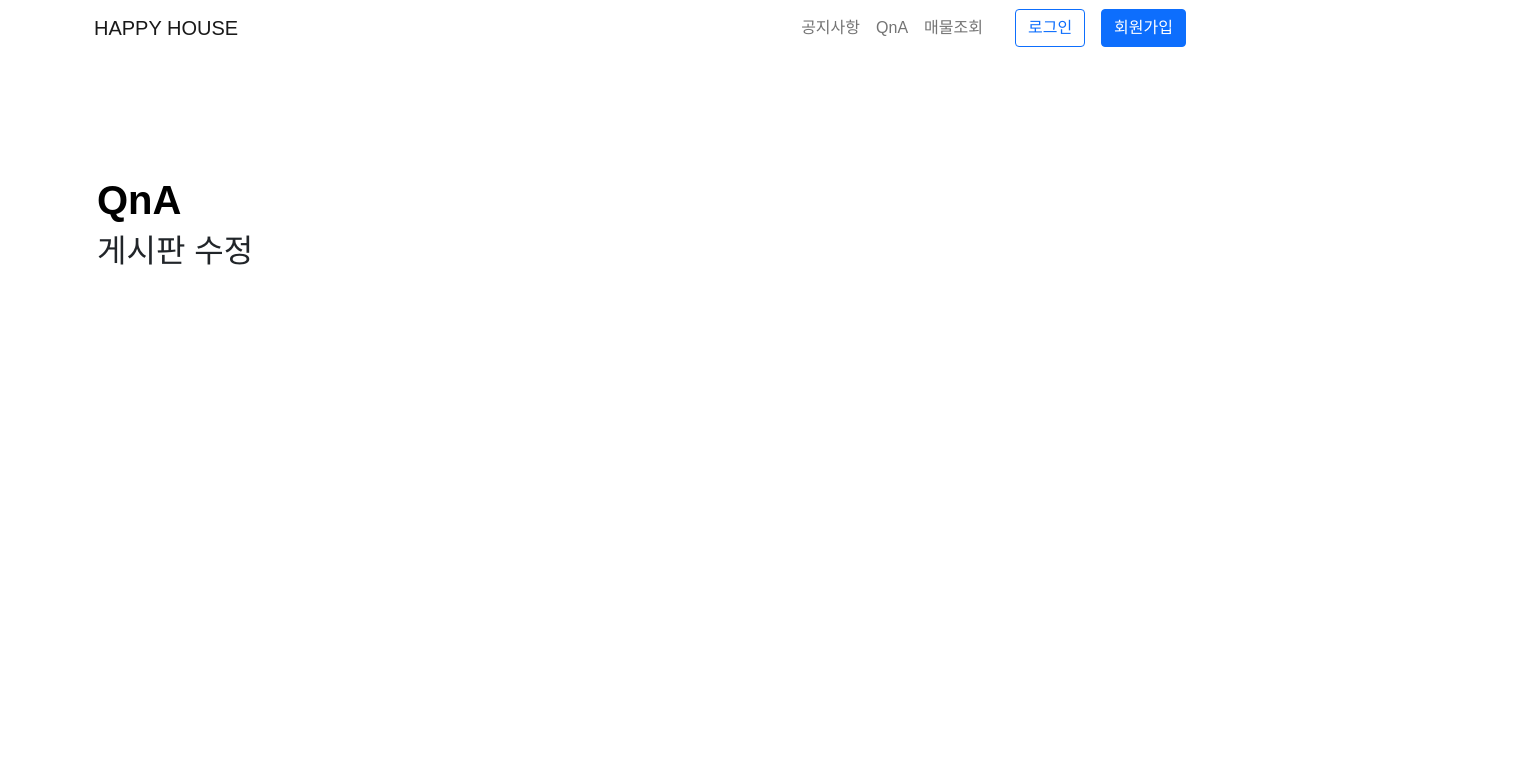
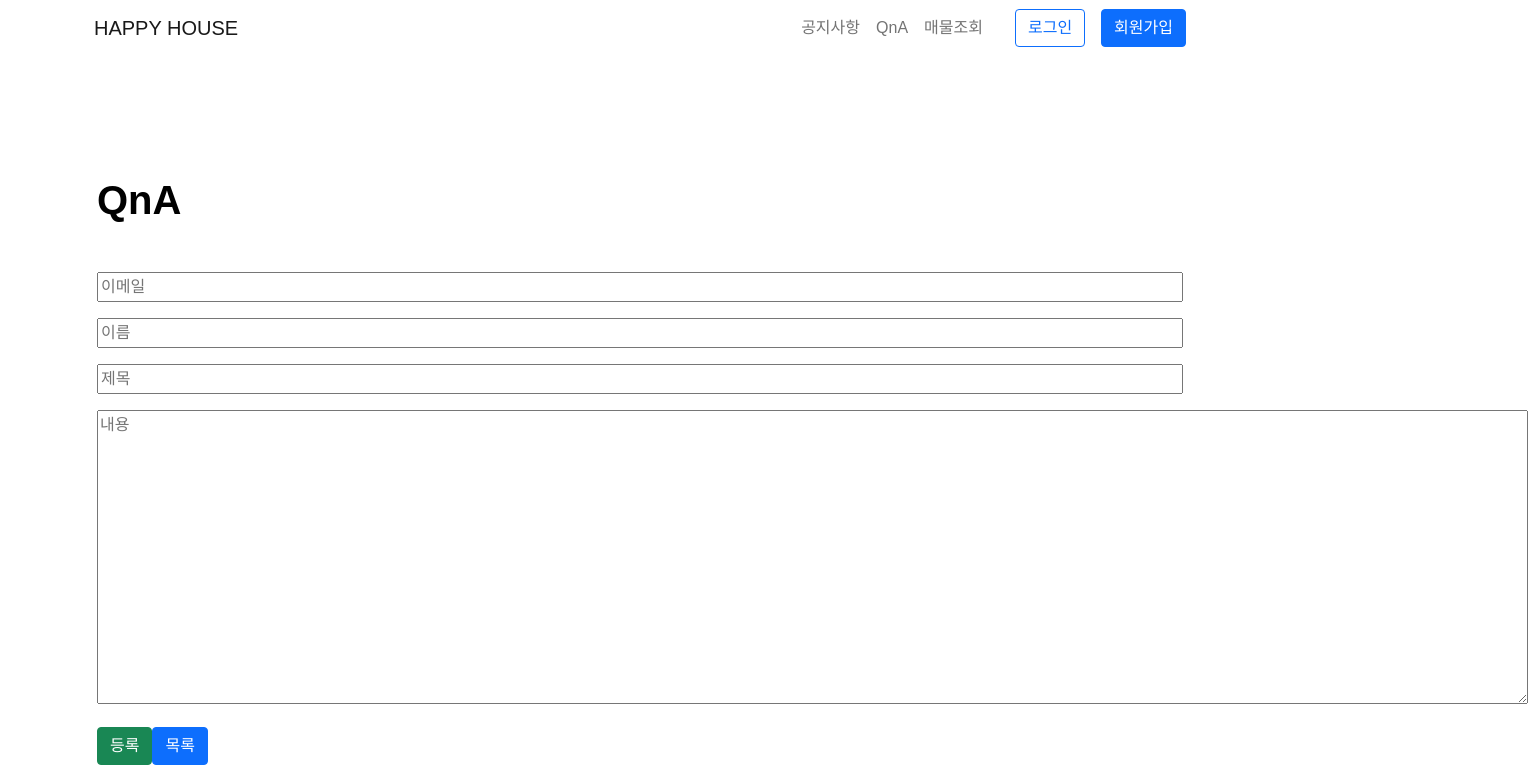
Before and after one commit to win9612/happyhouse_fe, a Vue app: page /qna-board/modify in a window 1280 px wide. Shown: the top 784 px of the page, 1528 px wide, since content can reach past the window. Built offline with nearby package versions, Linux system fonts and the light colour scheme; a web font is replaced by a local one.

Commit message:
feature: CREATE, READ, DELETE 구현

```diff
--- a/src/views/board-qna/QnaBoardCreate.vue
+++ b/src/views/board-qna/QnaBoardCreate.vue
@@ -1,7 +1,92 @@
 <template>
-  <div></div>
+  <div id="app">
+    <div class="input_form mt-5">
+      <input
+        type="text"
+        class="mb-3 w-100"
+        v-model="bWriterEmail"
+        placeholder="이메일"
+      /><br />
+      <input
+        type="text"
+        class="mb-3 w-100"
+        v-model="bWriterName"
+        placeholder="이름"
+      /><br />
+      <input
+        type="text"
+        class="mb-3 w-100"
+        v-model="bTitle"
+        placeholder="제목"
+      /><br />
+      <textarea
+        cols="152"
+        rows="12"
+        class="mb-3"
+        v-model="bContent"
+        placeholder="내용"
+        required
+      /><br />
+    </div>
+    <button class="btn btn-success" @click="addArticle">등록</button>
+    <button class="btn btn-primary" @click="moveList">목록</button>
+  </div>
 </template>
 
-<script></script>
+<script>
+import http from "../util/http-common.js";
+export default {
+  data() {
+    return {
+      bWriterEmail: "",
+      bWriterName: "",
+      bTitle: "",
+      bContent: "",
+    };
+  },
+  computed: {
+    setParams() {
+      let form = {
+        bWriterEmail: this.bWriterEmail,
+        bWriterName: this.bWriterName,
+        bTitle: this.bTitle,
+        bContent: this.bContent,
+      };
+      return form;
+    },
+  },
+  methods: {
+    moveList() {
+      this.$router.push({ name: "QnaBoardList" });
+    },
+    addArticle() {
+      if (this.bWriterEmail == null || this.bWriterEmail.length < 1) {
+        alert("이메일을 입력해주세요");
+        return;
+      } else if (this.bWriterName == null || this.bWriterName.length < 1) {
+        alert("이름을 입력해주세요");
+        return;
+      } else if (this.bTitle == null || this.bTitle.length < 1) {
+        alert("제목을 입력해주세요.");
+        return;
+      } else if (this.bContent == null || this.bContent.length < 1) {
+        alert("내용을 입력해주세요.");
+        return;
+      }
+
+      http
+        .post(`/qna-board/add`, this.setParams)
+        .then((resp) => {
+          console.log(resp);
+          alert("성공적으로 등록되었습니다.");
+        })
+        .catch((resp) => {
+          alert("등록에 실패했습니다. \n에러메시지: " + resp);
+          return;
+        });
+    },
+  },
+};
+</script>
 
 <style></style>
--- a/src/views/board-qna/QnaBoardDelete.vue
+++ b/src/views/board-qna/QnaBoardDelete.vue
@@ -1,9 +1,24 @@
 <template>
-  <div>
-    <h2>게시판 삭제</h2>
-  </div>
+  <div></div>
 </template>
 
-<script></script>
+<script>
+import http from "../util/http-common.js";
+export default {
+  created() {
+    let bNo = this.$route.query.bno;
+    http
+      .delete(`/qna-board/delete?bNo=${bNo}`)
+      .then(() => {
+        alert("삭제에 성공했습니다.");
+        this.$router.push({ name: "QnaBoardList" });
+      })
+      .catch((resp) => {
+        alert("삭제에 실패했습니다. \n에러 메시지 => " + resp);
+        this.$router.push({ name: "QnaBoardList" });
+      });
+  },
+};
+</script>
 
 <style></style>
--- a/src/views/board-qna/QnaBoardDetail.vue
+++ b/src/views/board-qna/QnaBoardDetail.vue
@@ -30,23 +30,20 @@ export default {
   data() {
     return {
       bNo: "", // query로부터 받아올 게시글 번호
-      article: {
-        bNo: 3,
-        bWriterEmail: "hong123@naver.com",
-        bWriterName: "강호동",
-        bTitle: "세 번째 글의 제목 ><<<<",
-        bContent: "내용입니다. 내용",
-        bHits: 333,
-        bWriteDate: "2022-05-19 14:50:20",
-      },
+      article: {},
     };
   },
   created() {
     this.bNo = this.$route.query.bno; // 현재 게시글 번호 받기
-    http.get(`/map/sido`).then(({ data }) => {
-      console.log(data);
-      //this.artlcle = data;
-    });
+    http
+      .get(`/qna-board/getOne`, {
+        params: {
+          bNo: this.bNo,
+        },
+      })
+      .then(({ data }) => {
+        this.article = data;
+      });
   },
   methods: {
     moveList() {
--- a/src/views/board-qna/QnaBoardList.vue
+++ b/src/views/board-qna/QnaBoardList.vue
@@ -19,49 +19,29 @@
 </template>
 
 <script>
+import http from "../util/http-common.js";
+
 export default {
   name: "QnaBoardList",
   data() {
     return {
       // 더미 데이터 (axios해서 받아올 것!)
-      qnaBoard: [
-        {
-          bNo: 1,
-          bWriterEmail: "hong123@naver.com",
-          bWriterName: "홍길동",
-          bTitle: "제목입니다",
-          bContent: "내용입니다. 내용",
-          bHits: 0,
-          bWriteDate: "2022-05-18 11:50:20",
-        },
-        {
-          bNo: 2,
-          bWriterEmail: "hong123@naver.com",
-          bWriterName: "유재석",
-          bTitle: "두 번째 글의 제목2222",
-          bContent: "내용입니다. 내용",
-          bHits: 333,
-          bWriteDate: "2022-05-19 13:50:20",
-        },
-        {
-          bNo: 3,
-          bWriterEmail: "hong123@naver.com",
-          bWriterName: "강호동",
-          bTitle: "세 번째 글의 제목 ><<<<",
-          bContent: "내용입니다. 내용",
-          bHits: 333,
-          bWriteDate: "2022-05-19 14:50:20",
-        },
-      ],
+      qnaBoard: [],
     };
   },
   created() {
     // QnaBoard를 axios로 받아옴
-
-    // 게시글을 bNo 역순으로 정렬
-    this.qnaBoard.sort((a, b) => {
-      return b.bNo - a.bNo;
-    });
+    http
+      .get(`/qna-board/getList`)
+      .then(({ data }) => {
+        this.qnaBoard = data;
+      })
+      .then(() => {
+        // 게시글을 bNo 역순으로 정렬
+        this.qnaBoard.sort((a, b) => {
+          return b.bNo - a.bNo;
+        });
+      });
   },
   methods: {
     moveDetail(bNo) {
--- a/src/views/board-qna/QnaBoardModify.vue
+++ b/src/views/board-qna/QnaBoardModify.vue
@@ -1,9 +1,50 @@
 <template>
-  <div>
-    <h2>게시판 수정</h2>
+  <div id="app">
+    <div class="input_form mt-5">
+      <input
+        type="text"
+        class="mb-3 w-100"
+        v-model="bWriterEmail"
+        placeholder="이메일"
+      /><br />
+      <input
+        type="text"
+        class="mb-3 w-100"
+        v-model="bWriterName"
+        placeholder="이름"
+      /><br />
+      <input
+        type="text"
+        class="mb-3 w-100"
+        v-model="bTitle"
+        placeholder="제목"
+      /><br />
+      <textarea
+        cols="152"
+        rows="12"
+        class="mb-3"
+        v-model="bContent"
+        placeholder="내용"
+        required
+      /><br />
+    </div>
+    <button class="btn btn-success" @click="addArticle">등록</button>
+    <button class="btn btn-primary" @click="moveList">목록</button>
   </div>
 </template>
 
-<script></script>
+<script>
+// import http from "../util/http-common.js";
+// export default {
+//   data() {
+//     return {
+//       bWriterEmail: "",
+//       bWriterName: "",
+//       bTitle: "",
+//       bContent: "",
+//     };
+//   },
+// };
+</script>
 
 <style></style>
```
